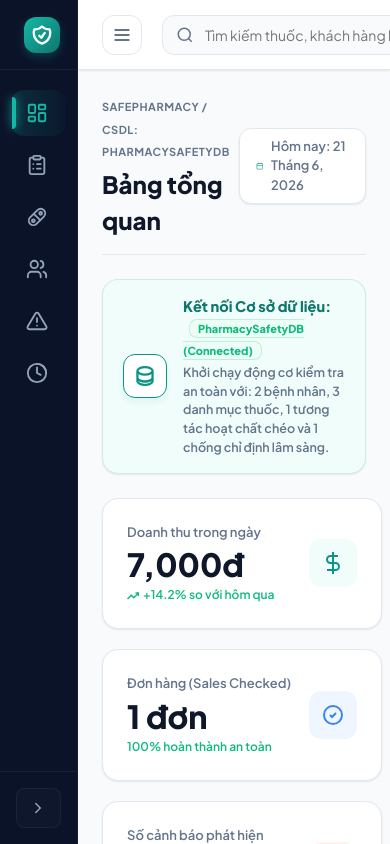
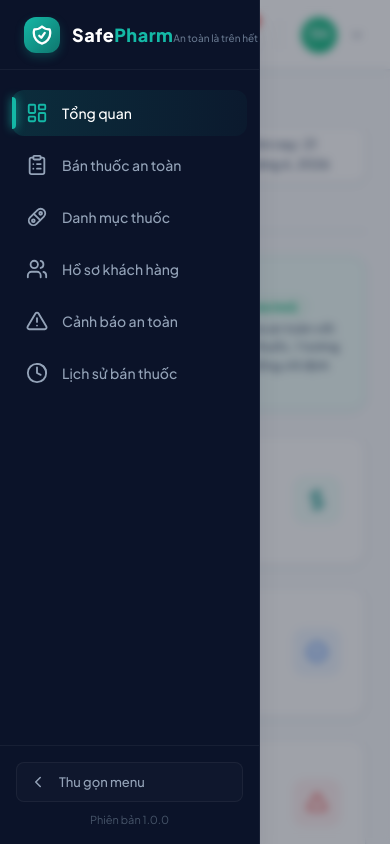
Before and after one commit to vle2362005-collab/23DTHD5-CNPM-Nhom10, a Vue app in the folder Frontend/: page / in a window 390 px wide. Both pictures are taken after a click on the button "Toggle Sidebar". Built offline with nearby package versions, Linux system fonts and the light colour scheme; the HTML template or start-up script is replaced by a standard one.

Commit message:
feat(CNPM-57): fix and complete mobile responsive layout for sidebar, header, and grid

```diff
--- a/Frontend/src/App.vue
+++ b/Frontend/src/App.vue
@@ -250,7 +250,7 @@ const warnings = ref<Warning[]>([
 // 3. REACTIVE STATES FOR WORKFLOWS
 // ==========================================
 
-const isCollapsed = ref(false)
+const isCollapsed = ref(window.innerWidth <= 768)
 const currentRole = ref<'admin' | 'pharmacist' | 'manager'>('pharmacist')
 const activeTab = ref('dashboard')
 
@@ -695,6 +695,13 @@ const inventoryAlerts = ref([
       @update:is-collapsed="isCollapsed = $event"
       @change-tab="handleTabChange"
     />
+
+    <!-- Sidebar backdrop for mobile overlay -->
+    <div
+      class="sidebar-backdrop"
+      v-show="!isCollapsed"
+      @click="isCollapsed = true"
+    ></div>
 
     <!-- Right Content container -->
     <div class="main-container">
@@ -1607,6 +1614,7 @@ const inventoryAlerts = ref([
   flex: 1;
   height: 100vh;
   overflow: hidden;
+  min-width: 0;
 }
 
 .content-area {
@@ -2769,4 +2777,23 @@ input:checked + .slider:before {
   border-radius: 4px;
   margin-top: 4px;
 }
+
+/* Sidebar backdrop overlay for mobile view */
+.sidebar-backdrop {
+  display: none;
+}
+
+@media (max-width: 768px) {
+  .sidebar-backdrop {
+    display: block;
+    position: fixed;
+    top: 0;
+    left: 0;
+    right: 0;
+    bottom: 0;
+    background-color: rgba(15, 23, 42, 0.4);
+    backdrop-filter: blur(4px);
+    z-index: 95;
+  }
+}
 </style>
--- a/Frontend/src/assets/base.css
+++ b/Frontend/src/assets/base.css
@@ -151,3 +151,51 @@ a {
   fill: var(--text-main);
   text-anchor: middle;
 }
+
+/* Responsive Layout overrides */
+@media (max-width: 768px) {
+  .sidebar {
+    position: fixed !important;
+    top: 0;
+    left: 0;
+    bottom: 0;
+    width: var(--sidebar-width) !important;
+    transform: translateX(0) !important;
+    transition: transform var(--transition-normal) !important;
+    box-shadow: var(--shadow-premium) !important;
+    z-index: 100 !important;
+  }
+
+  .sidebar.collapsed {
+    transform: translateX(-100%) !important;
+  }
+
+  .sidebar .brand-text-container,
+  .sidebar .label,
+  .sidebar .btn-text,
+  .sidebar .version-info {
+    display: block !important;
+  }
+
+  .search-bar {
+    width: 160px !important;
+  }
+
+  .status-text {
+    display: none !important;
+  }
+
+  .profile-info {
+    display: none !important;
+  }
+
+  .profile-trigger {
+    padding: 0 !important;
+  }
+}
+
+@media (max-width: 480px) {
+  .search-bar {
+    display: none !important;
+  }
+}
--- a/Frontend/src/components/Header.vue
+++ b/Frontend/src/components/Header.vue
@@ -705,4 +705,25 @@ const clearNotifications = () => {
     transform: translateY(0);
   }
 }
+
+@media (max-width: 768px) {
+  .search-bar {
+    width: 160px;
+  }
+  .status-text {
+    display: none !important;
+  }
+  .profile-info {
+    display: none !important;
+  }
+  .profile-trigger {
+    padding: 0;
+  }
+}
+
+@media (max-width: 480px) {
+  .search-bar {
+    display: none;
+  }
+}
 </style>
--- a/Frontend/src/components/Sidebar.vue
+++ b/Frontend/src/components/Sidebar.vue
@@ -407,4 +407,28 @@ const handleTabSelect = (tabId: string) => {
   font-size: 11px;
   color: #475569;
 }
+
+@media (max-width: 768px) {
+  .sidebar {
+    position: fixed;
+    top: 0;
+    left: 0;
+    bottom: 0;
+    width: var(--sidebar-width) !important;
+    transform: translateX(0);
+    transition: transform var(--transition-normal);
+    box-shadow: var(--shadow-premium);
+  }
+
+  .sidebar.collapsed {
+    transform: translateX(-100%);
+  }
+
+  .sidebar .brand-text-container,
+  .sidebar .label,
+  .sidebar .btn-text,
+  .sidebar .version-info {
+    display: block !important;
+  }
+}
 </style>
```
